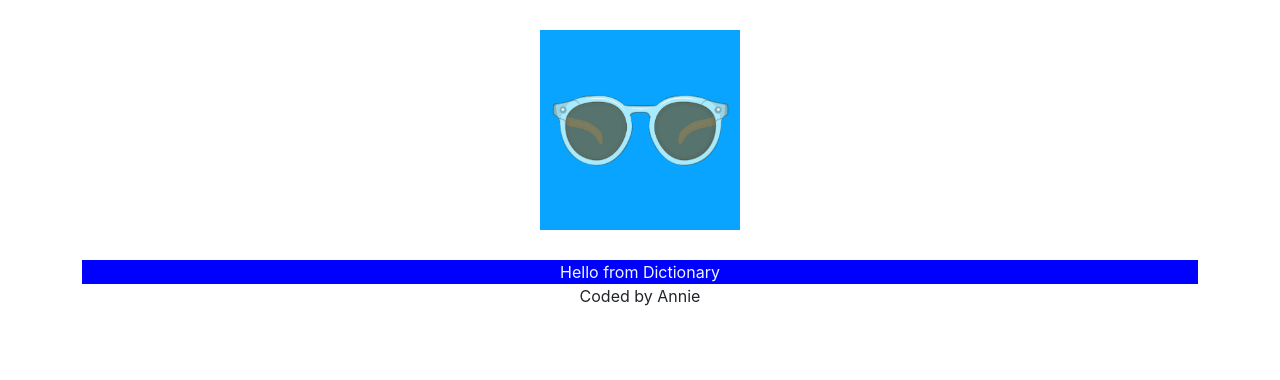
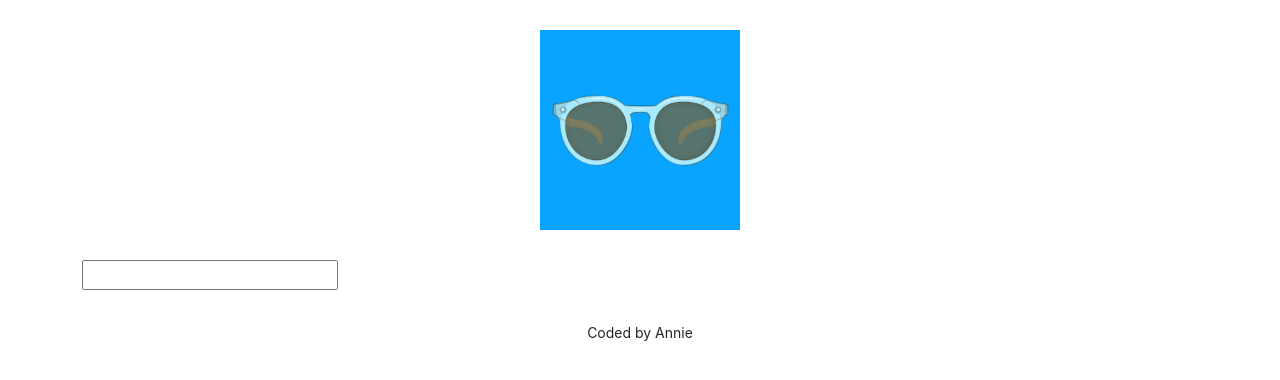
Before and after one commit to multipotentialite-aj/react-dictionary, a React (Create React App) app: page / in a window 1280 px wide. Shown: the top 380 px of the page. Built offline with nearby package versions, Linux system fonts and the light colour scheme.

Commit message:
Added input form

```diff
--- a/src/App.css
+++ b/src/App.css
@@ -7,3 +7,7 @@
   display: block;
   margin: 0 auto;
 }
+.App-footer {
+  text-align: center;
+  margin: 30px 0;
+}
--- a/src/App.js
+++ b/src/App.js
@@ -12,7 +12,7 @@ function App() {
       <main>
         <Dictionary />
       </main>
-      <footer className="text-center">Coded by Annie</footer>
+      <footer className="App-footer"><small>Coded by Annie</small></footer>
       </div>
     </div>
   );
--- a/src/Dictionary.css
+++ b/src/Dictionary.css
@@ -1,5 +1,5 @@
 .Dictionary {
     background: blue;
     text-align: center;
-    color: aliceblue;
+    color: white;
 }
--- a/src/Dictionary.js
+++ b/src/Dictionary.js
@@ -3,8 +3,8 @@ import "./Dictionary.css";
 
 export default function Dictionary() {
     return (
-        <div className="Dictionary">
-            Hello from Dictionary
-        </div>
+        <form>
+            <input type="search" />
+        </form>
     )
 }
```
